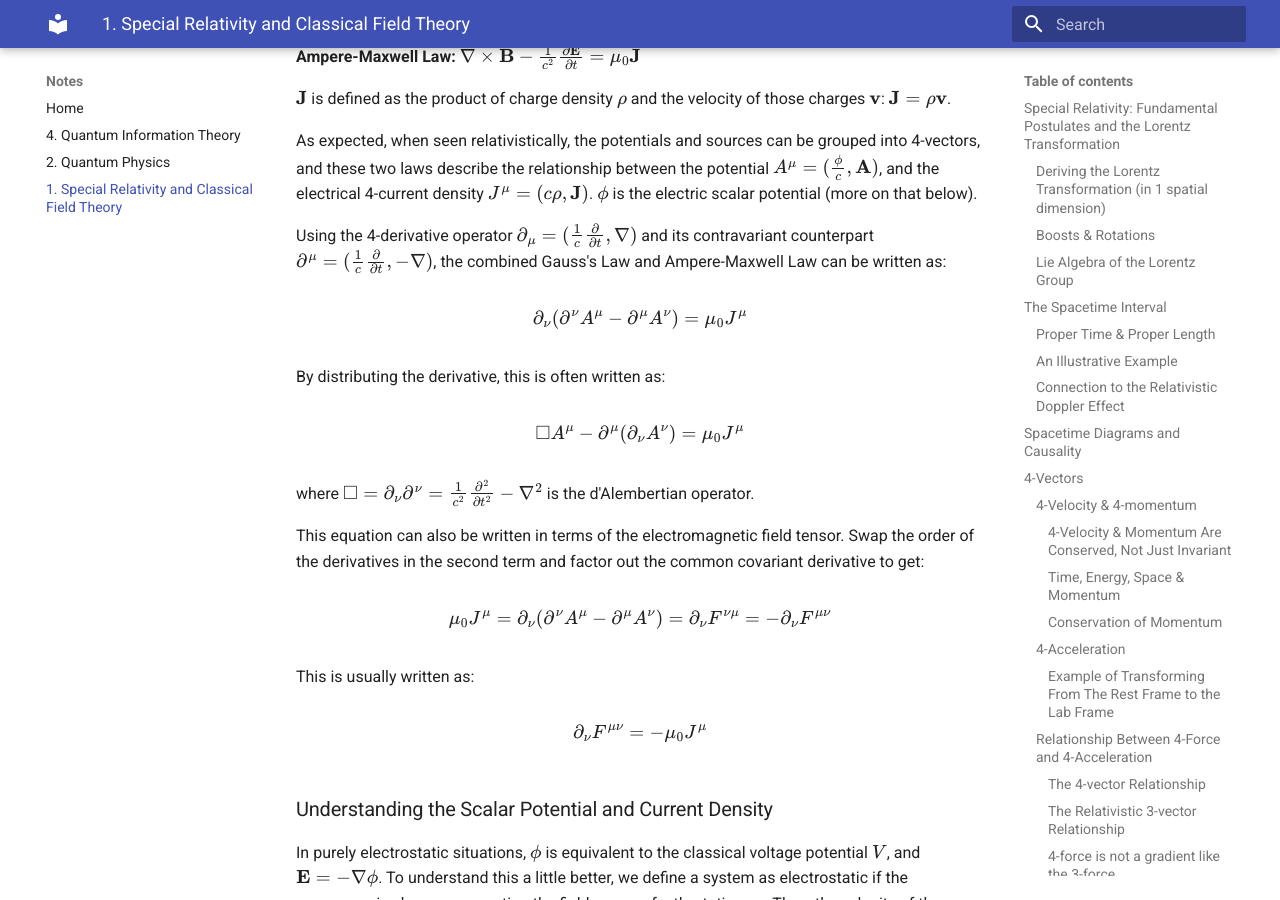
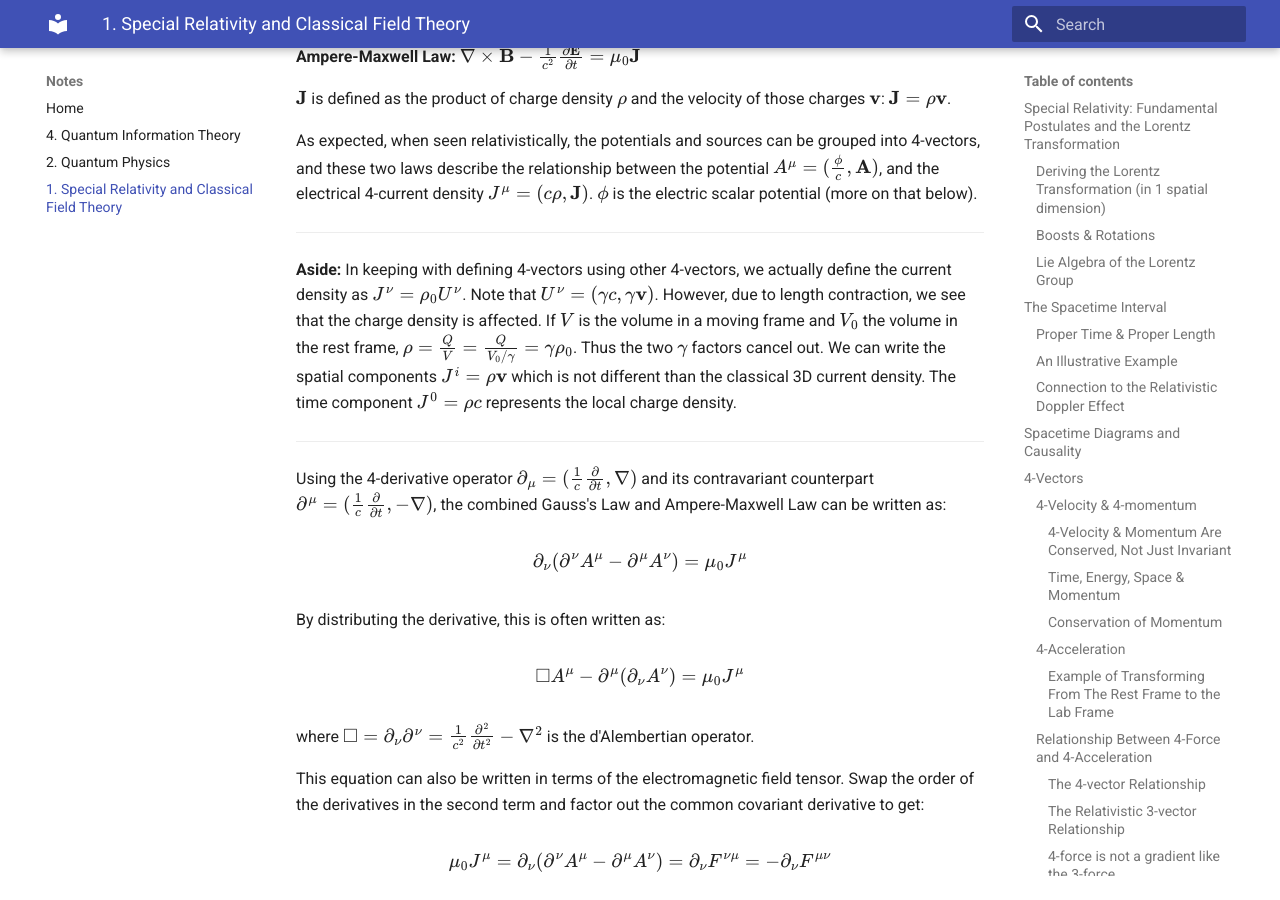
Before and after one commit to regstuff/notes, an MkDocs documentation site: the page built from docs/special_relativity_classical_field_theory.md, in a window 1280 px wide and 900 px high, scrolled down 43837 px. Built offline with MkDocs 1.6.1 and Material for MkDocs 9.7.7, drawn with Linux system fonts in a browser that asks for light colours; some of the changed text lies outside the part shown.

Commit message:
Update special_relativity_classical_field_theory.md

```diff
--- a/docs/special_relativity_classical_field_theory.md
+++ b/docs/special_relativity_classical_field_theory.md
@@ -929,7 +929,7 @@ $$\nabla \times \mathbf{E} = -\frac{\partial \mathbf{B}}{\partial t}$$
 
 $$\nabla \times \mathbf{B} = \mu_0 \mathbf{J} + \mu_0 \varepsilon_0 \frac{\partial \mathbf{E}}{\partial t}$$
 
-$\mathbf{E}, \mathbf{B}, \rho$ and $\mathbf{J}$ are the electric field, the magnetic field, charge density and electric current. Note that there are no magnetic charges or magnetic currents in the equations. The reason will be pointed out later.
+$\mathbf{E}, \mathbf{B}, \rho$ and $\mathbf{J}$ are the electric field, the magnetic field, charge density and electric current density. Note that there are no magnetic charges or magnetic currents in the equations. The reason will be pointed out later.
 
 These 4 equations tell us how fields are influenced by charged particles. But the charged particles are also influenced by the fields. The equations for that are the Lorentz force equations of motion:
 
@@ -1036,6 +1036,12 @@ The two inhomogeneous Maxwell equations govern how the fields are generated by c
 $\mathbf{J}$ is defined as the product of charge density $\rho$ and the velocity of those charges $\mathbf{v}$: $\mathbf{J}=\rho\mathbf{v}$.
 
 As expected, when seen relativistically, the potentials and sources can be grouped into 4-vectors, and these two laws describe the relationship between the potential $A^\mu = (\frac{\phi}{c}, \mathbf{A})$, and the electrical 4-current density $J^\mu = (c\rho, \mathbf{J})$. $\phi$ is the electric scalar potential (more on that below).
+
+---
+
+**Aside:** In keeping with defining 4-vectors using other 4-vectors, we actually define the current density as $J^\nu=\rho_0 U^\nu$. Note that $U^\nu=(\gamma c, \gamma\mathbf{v})$. However, due to length contraction, we see that the charge density is affected. If $V$ is the volume in a moving frame and $V_0$ the volume in the rest frame, $\rho=\frac{Q}{V}=\frac{Q}{V_0/\gamma}=\gamma\rho_0$. Thus the two $\gamma$ factors cancel out. We can write the spatial components $J^i=\rho\mathbf{v}$ which is not different than the classical 3D current density. The time component $J^0=\rho c$ represents the local charge density.
+
+---
 
 Using the 4-derivative operator $\partial_\mu=(\frac{1}{c}\frac{\partial}{\partial t},\nabla)$ and its contravariant counterpart $\partial^\mu=(\frac{1}{c}\frac{\partial}{\partial t},-\nabla)$, the combined Gauss's Law and Ampere-Maxwell Law can be written as:
 
```
